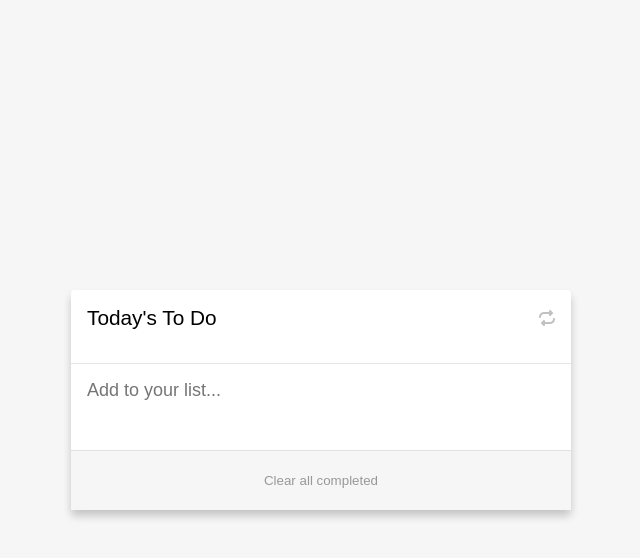
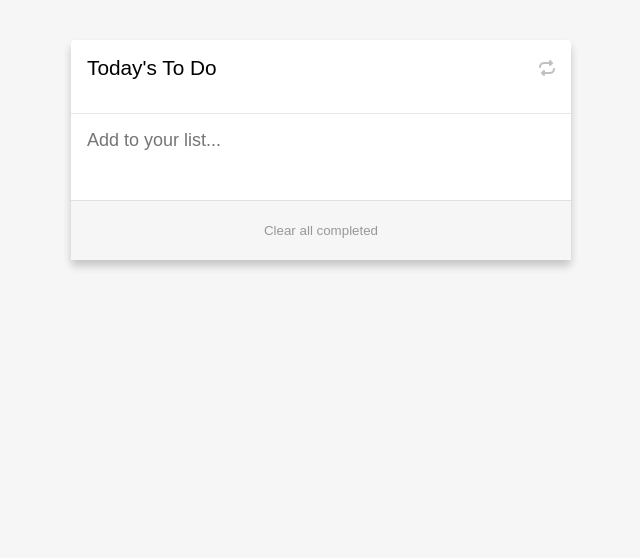
Before and after one commit to Trast00/Minimalist-todo, a website built with webpack: page src/index.html in a window 1280 px wide. Shown: the whole page, without its empty margins (319-959 px from the left). Built offline with nearby package versions, Linux system fonts and the light colour scheme; a web font is replaced by a local one.

Commit message:
Add sementic (div to header); Update main style to fix display issue for long list

```diff
--- a/src/index.html
+++ b/src/index.html
@@ -9,12 +9,12 @@
   <script src="https://kit.fontawesome.com/a1c06e2fcd.js" crossorigin="anonymous"></script>
   <title>Minismalist To Do List</title>
 </head>
-<body>
+<body class="align-center">
   <main>
-    <div id="title2" class="title">
+    <header id="title2" class="align-center title">
       <h1>Today's To Do</h1>
       <i class="fa-solid fa-repeat"></i>
-    </div>
+    </header>
     <form>
       <label for="newtask">
         <input class="addtask" type="text" placeholder="Add to your list..." name="newtask" id="newtask">
--- a/src/modules/ListTasks.js
+++ b/src/modules/ListTasks.js
@@ -19,7 +19,7 @@ export default class ListTasks {
     liTask.id = task.index;
 
     const divTaskContent = document.createElement('div');
-    divTaskContent.classList.add('task-content');
+    divTaskContent.classList.add('align-center', 'task-content');
     const checkBok = document.createElement('input');
     checkBok.type = 'checkbox';
     checkBok.name = task.index;
@@ -67,6 +67,7 @@ export default class ListTasks {
 
       /* Set time out before hide the iDelete:
       to make sure the click event always be tiggered before focusout */
+      document.querySelectorAll('.movie').length
       setTimeout(() => {
         iMenu.classList.remove('hidden');
         iDelete.classList.add('hidden');
--- a/src/style.css
+++ b/src/style.css
@@ -8,7 +8,6 @@ body {
   display: flex;
   justify-content: center;
   align-items: center;
-  height: 100vh;
   background-color: #f6f6f6;
   font-family: "Inter var", sans-serif;
 }
@@ -22,7 +21,7 @@ main {
   width: 100%;
   max-width: 500px;
   min-height: 220px;
-  margin: 8px;
+  margin: 40px 8px 40px 8px;
   border-radius: 4px;
   box-shadow: 0 6px 8px rgba(0, 0, 0, 0.2);
   background-color: white;
```
Also changed, not shown: README.md.
